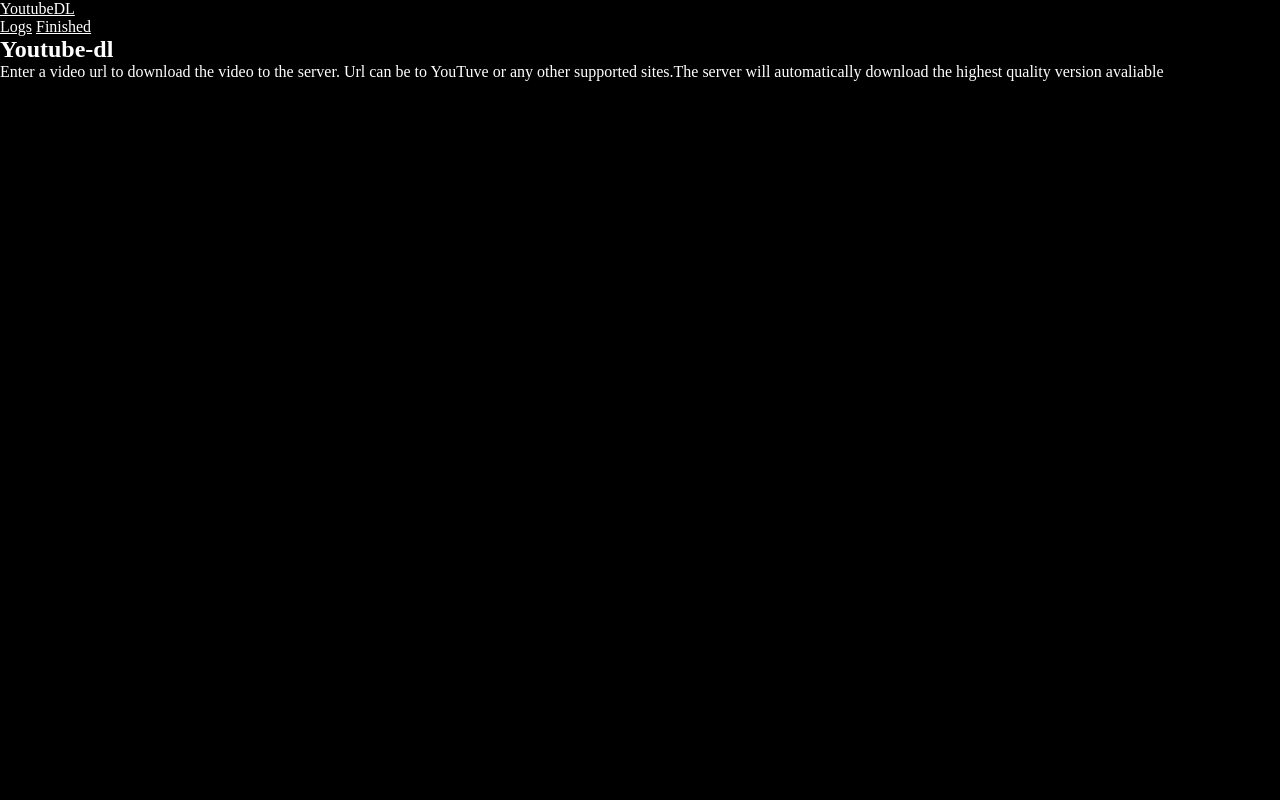
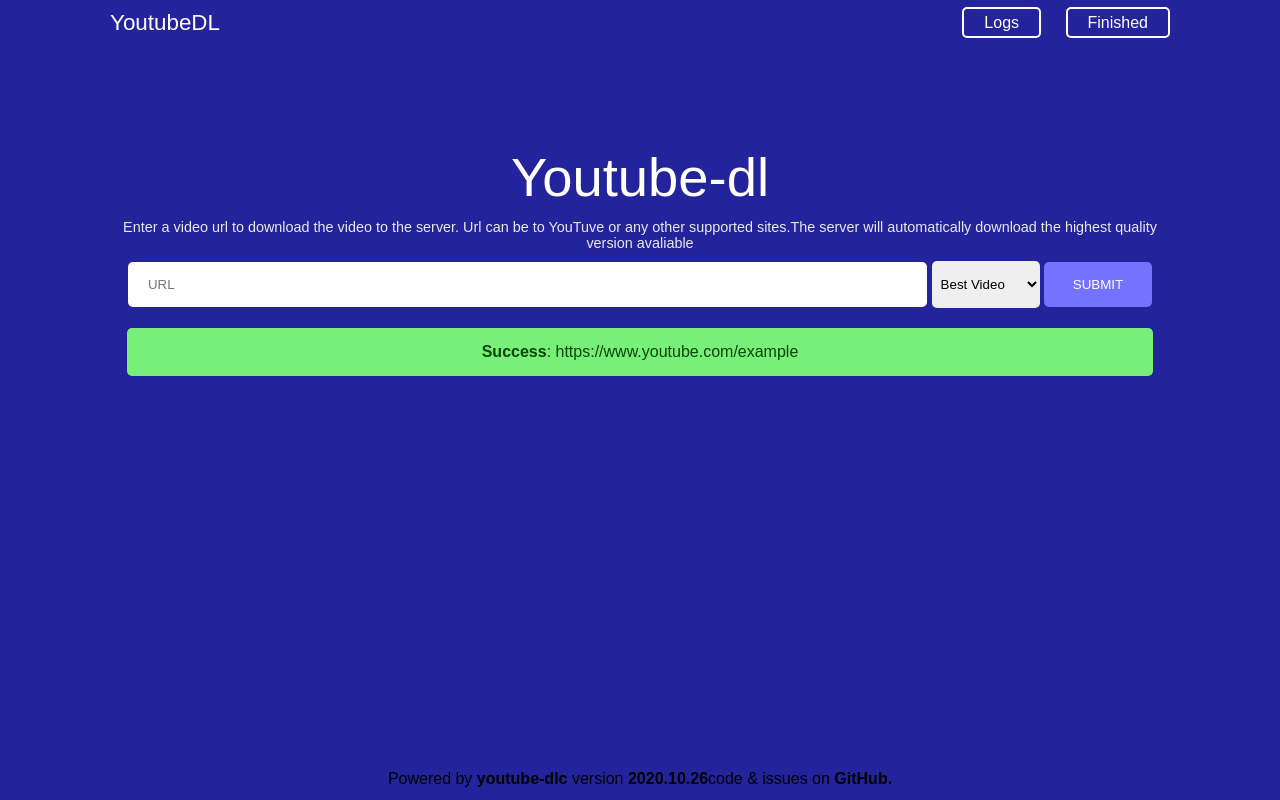
Before and after one commit to CenaBabajannjhad/youtube-downloader, a plain HTML site: page index.html in a window 1280 px wide. Drawn offline with Linux system fonts and the light colour scheme.

Commit message:
create basic style

```diff
--- a/index.html
+++ b/index.html
@@ -1,13 +1,15 @@
 <!DOCTYPE html>
 <html lang="en">
+
 <head>
     <meta charset="UTF-8">
     <meta name="viewport" content="width=device-width, initial-scale=1.0">
     <title>Document</title>
     <link rel="stylesheet" href="style.css">
 </head>
+
 <body>
-    <header class="header">
+    <header class="header container">
         <nav class="navbar">
             <div class="branch-name-container">
                 <a href="#">YoutubeDL</a>
@@ -20,12 +22,39 @@
         </nav>
     </header>
 
-    <main>
+    <main class="container main">
+        <!-- title -->
         <section class="main-title">
             <h1>Youtube-dl</h1>
-            <p>Enter a video url to download the video to the server. Url can be to YouTuve or any other supported sites.The server will automatically download the highest quality version avaliable</p>
+            <p>Enter a video url to download the video to the server. Url can be to YouTuve or any other supported
+                sites.The server will automatically download the highest quality version avaliable</p>
+        </section>
+        <!-- input -->
+        <section class="input-area">
+            <input type="text" placeholder="URL" required>
+            <select id="cars">
+                <option value="volvo" selected>Best Video</option>
+                <option value="saab">1080p</option>
+                <option value="opel">720p</option>
+                <option value="audi">480p</option>
+                <option value="audi">360p</option>
+                <option value="audi">240p</option>
+                <option value="audi">144p</option>
+            </select>
+            <button type="submit">Submit</button>
+        </section>
+        <!-- status -->
+        <section class="status-area">
+            <div class="status-box-success">
+                <p class="status"><strong>Success</strong>: https://www.youtube.com/example</p>
+            </div>
         </section>
     </main>
+
+    <footer class="container footer">
+        <p>Powered by<strong> youtube-dlc </strong>version <strong>2020.10.26</strong>code & issues on <strong>GitHub.</strong></p>
+    </footer>
     <script src="script.js"></script>
 </body>
+
 </html>
--- a/style.css
+++ b/style.css
@@ -2,8 +2,128 @@
     padding: 0;
     margin: 0;
     box-sizing: border-box;
+    text-decoration: none;
+    font-family: Arial, Helvetica, sans-serif;
+}
+body{
+    background: #23239c;
+}
+/* utilities */
+.border{
+    border: 2px solid #ffffff;
+}
+.container{
+    max-width: 1080px;
+    margin: 0px auto;
+}
+/* header */
+.header{
+    padding: 10px;
+}
+.navbar{
+    display: flex;
+    align-items: center;
+    justify-content: space-between;
+}
+.branch-name-container > a{
+    color: #fff ;
+    font-size: 1.4rem;
+}
+.buttons-container > a{
+    color: #ffffff;
+    border: 2px solid #ffffff;
+    padding: 5px 20px;
+    border-radius: 5px;
+    transition: all ease-in .1s;
+}
+.buttons-container > a:hover{
+    color: #000000;
+    border: 2px solid #000000;
+}
+.buttons-container a:nth-child(2){
+    margin-left: 20px;
+}
+/* main */
+.main{
+    text-align: center;
+    padding-top: 100px;
+}
+.main-title{
+    text-align: center;
+}
+.main-title > h1{
+    color: #fff;
+    font-size: 3.4rem;
+    font-weight: 200;
+    margin-bottom: 10px;
+}
+.main-title > p{
+    color: #eaeaea;
+    font-size: .9rem;
+    margin-bottom: 10px;
+}
+.input-area{
+    width: 100%;
+    margin-bottom: 20px;
+}
+.input-area > input{
+    width: 74%;
+    padding: 15px 5px;
+    padding-left: 20px;
+    border-radius: 5px;
+    border: none;
+}
+.input-area > select{
+    width: 10%;
+    padding: 15px 5px;
+    border-radius: 5px;
+    border: none;
+}
+.input-area > input:focus{
+    outline: none;
+}
+.input-area > select:focus{
+    outline: none;
+}
+.input-area > select:hover{
+    cursor: pointer;
+}
+option:hover{
+    cursor: pointer;
+}
+.input-area > button{
+    width: 10%;
+    padding: 15px 5px;
+    border-radius: 5px;
+    border: none;
+    background: #7373ff;
+    text-transform: uppercase;
     color: white;
 }
-body{
-    background: #000;
+/* footer */
+.footer{
+    text-align: center;
+    position: fixed;
+    bottom: 0;
+    right: 0;
+    left: 0;
+    height: 30px;
 }
+/* status */
+.status-area{
+    margin: 0px auto;
+    width: 95%;
+    overflow: hidden;
+}
+.status-box-success{
+    padding: 15px 0px;
+    border-radius: 5px;
+    background: #7eff75ec;
+    color: #064402;
+}
+.status-box-error{
+    padding: 15px 0px;
+    border-radius: 5px;
+    background: #ff7575f3;
+    color: #2c0101f3;
+}
```
